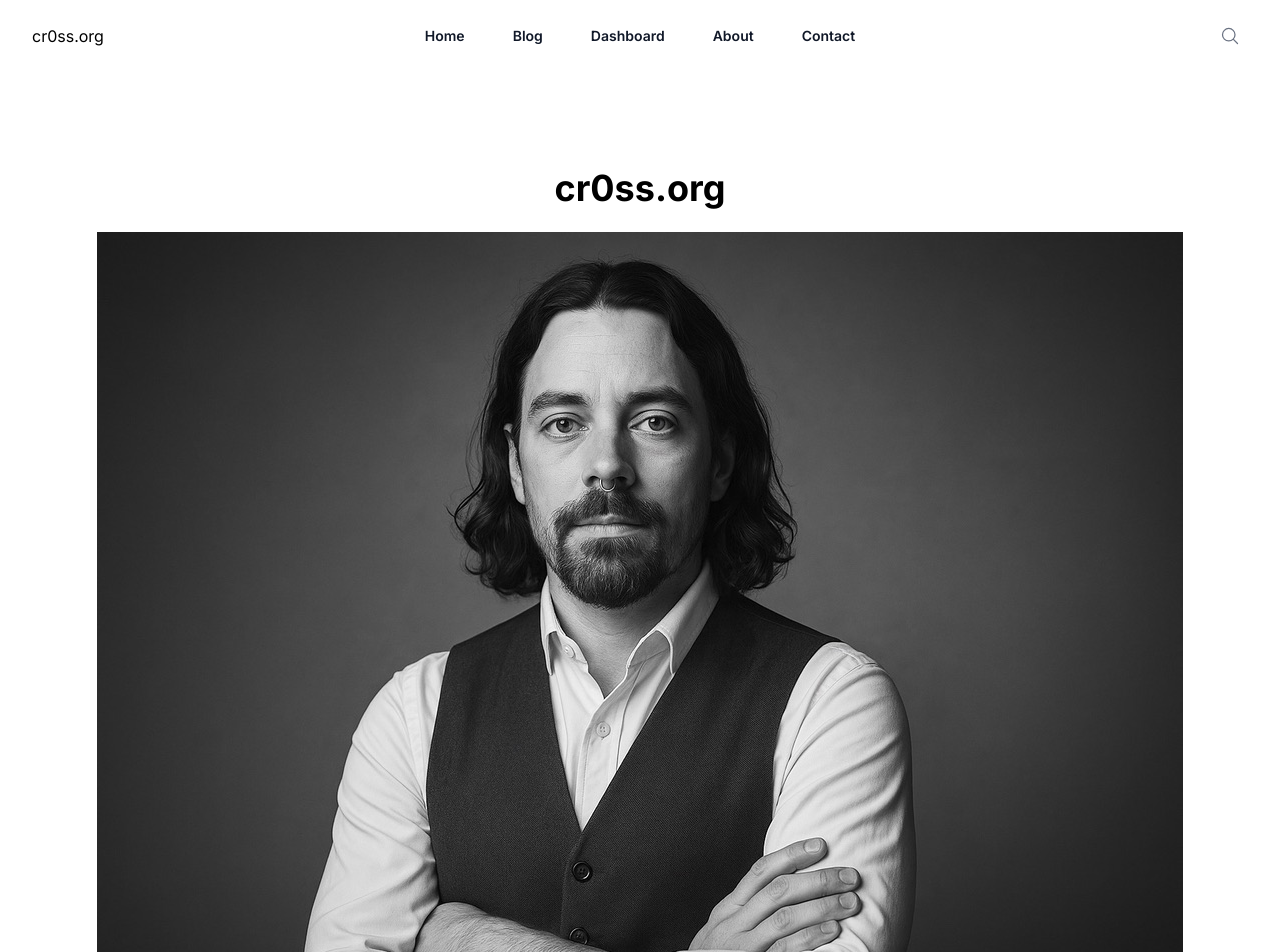
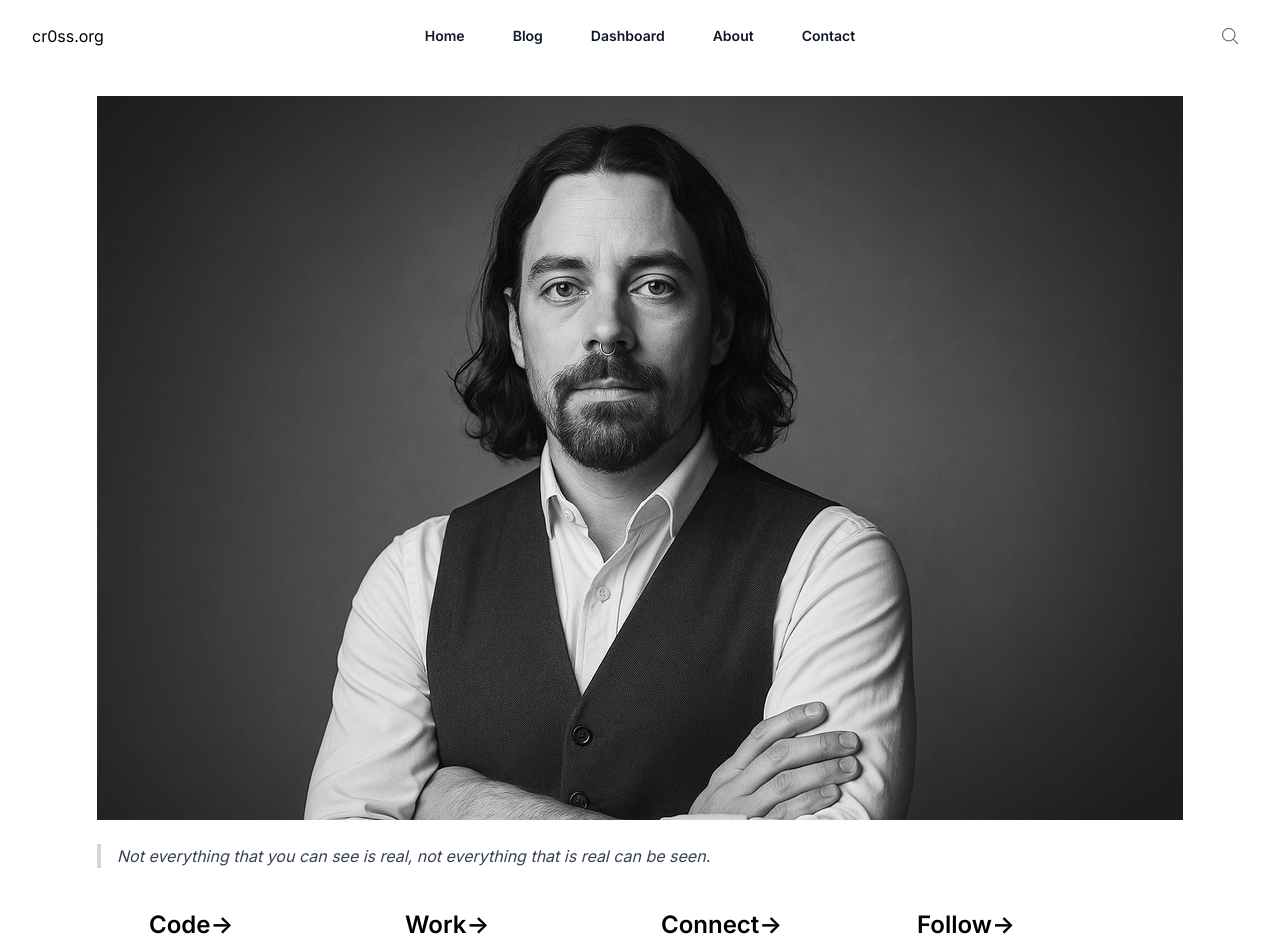
Before and after one commit to kayoslab/cr0ss.org, a Next.js app: page / in a window 1280 px wide. Shown: the top 952 px of the page. Built offline with nearby package versions, Linux system fonts and the light colour scheme.

Commit message:
Remove duplicate title to clean styling

```diff
--- a/app/page.tsx
+++ b/app/page.tsx
@@ -2,9 +2,8 @@ export default async function HomeContent() {
   return (
     <main className='flex min-h-screen flex-col items-center justify-between bg-white dark:bg-slate-800 pb-24'>
         <div>
-            <h1 className='pt-24 text-4xl font-bold text-center'>cr0ss.org</h1>
             <img src="./home-image.jpeg" alt="Avatar" className="mx-auto mt-6" />
-            <blockquote className="border-l-4 border-gray-300 dark:border-gray-700 pl-4 my-6 italic text-gray-700 dark:text-gray-300 text-center max-w-2xl mx-auto">
+            <blockquote className="border-l-4 border-gray-300 dark:border-gray-700 pl-4 my-6 italic text-gray-700 dark:text-gray-300">
                 Not everything that you can see is real, not everything that is real can be seen.
             </blockquote>
         </div>
```
